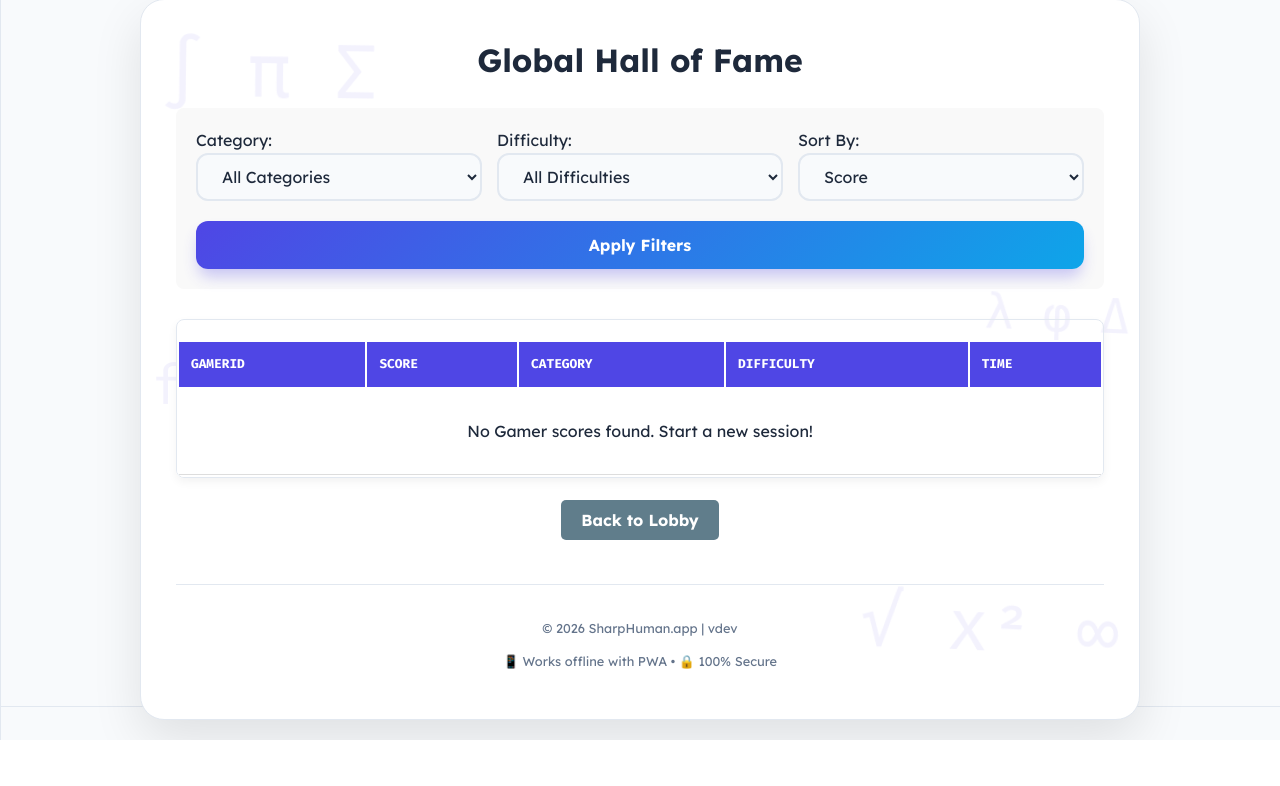
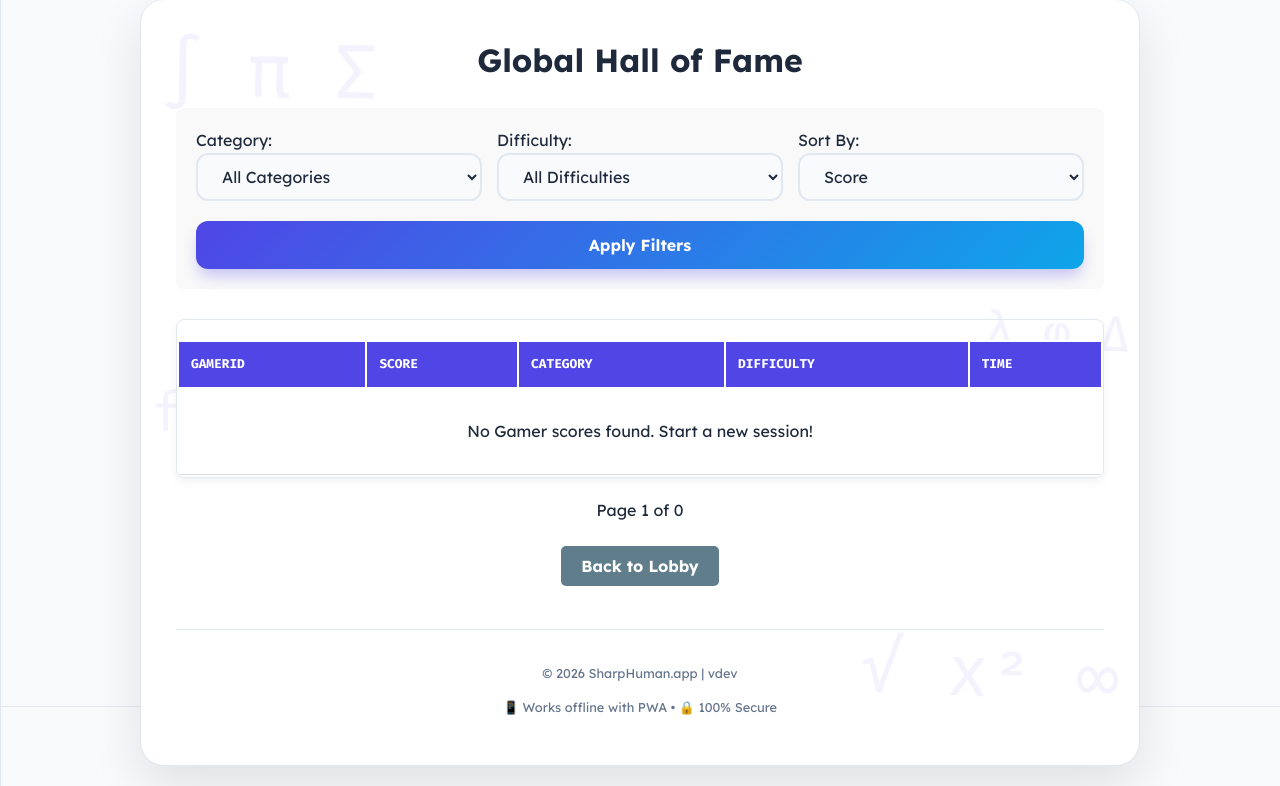
Before and after one commit to bindalmax/MathPuzzle, a Flask app: page /leaderboard in a window 1280 px wide. Shown: the part 94-880 px from the top of the page. Before the commit the page ends 834 px from the top, so only its background shows below. Run offline with Flask 3, Linux system fonts and the light colour scheme; data that the repository does not hold is empty; some libraries are stand-ins or nearby versions.

Commit message:
feat(leaderboard): add pagination and startup challenge category
- Implemented server-side pagination in HighscoreManager.
- Added 'Startup Quest' category filter to the leaderboard.
- Updated the leaderboard template to support paginated data rendering.
- Streamlined the leaderboard route for better performance and usability.

```diff
--- a/app.py
+++ b/app.py
@@ -421,34 +421,23 @@ def restart():
 
 @app.route('/leaderboard')
 def leaderboard():
-    scores = highscore_manager.load()
-
     filter_category = request.args.get('filter_category', 'all')
     filter_difficulty = request.args.get('filter_difficulty', 'all')
+    sort_by = request.args.get('sort_by', 'score')
+    page = int(request.args.get('page', 1))
 
-    if filter_category != 'all':
-        scores = [s for s in scores if s.get('category') == filter_category]
-    if filter_difficulty != 'all':
-        scores = [s for s in scores if s.get('difficulty') == filter_difficulty]
-
-    sort_by = request.args.get('sort_by', 'score')
-    sort_order = request.args.get('sort_order', 'desc')
-
-    reverse = sort_order == 'desc'
-
-    if sort_by == 'score':
-        scores.sort(key=lambda x: x['score'], reverse=reverse)
-    elif sort_by == 'time':
-        scores.sort(key=lambda x: x.get('time_taken', 0), reverse=reverse)
-    elif sort_by == 'name':
-        scores.sort(key=lambda x: x.get('name', ''), reverse=reverse)
+    data = highscore_manager.load(
+        category=filter_category,
+        difficulty=filter_difficulty,
+        sort_by=sort_by,
+        page=page
+    )
 
     return render_template('leaderboard.html',
-                           scores=scores,
-                           sort_by=sort_by,
-                           sort_order=sort_order,
+                           data=data,
                            filter_category=filter_category,
-                           filter_difficulty=filter_difficulty)
+                           filter_difficulty=filter_difficulty,
+                           sort_by=sort_by)
 
 @app.route('/quit')
 def quit_game():
--- a/src/highscore_manager.py
+++ b/src/highscore_manager.py
@@ -22,21 +22,41 @@ class HighscoreManager:
         db.session.add(new_score)
         db.session.commit()
 
-    def load(self):
-        """Loads all highscores and returns them as a list of dictionaries for compatibility."""
-        scores = Highscore.query.order_by(Highscore.score.desc()).all()
-        return [
-            {
-                'name': s.name,
-                'score': s.score,
-                'category': s.category,
-                'difficulty': s.difficulty,
-                'time_taken': s.time_taken,
-                'questions_attempted': s.questions_attempted,
-                'created_at': s.created_at
-            }
-            for s in scores
-        ]
+    def load(self, category=None, difficulty=None, sort_by='score', page=1, per_page=10):
+        """Loads paginated highscores based on filters."""
+        query = Highscore.query
+
+        if category and category != 'all':
+            query = query.filter_by(category=category)
+        if difficulty and difficulty != 'all':
+            query = query.filter_by(difficulty=difficulty)
+
+        if sort_by == 'time':
+            query = query.order_by(Highscore.time_taken.asc())
+        elif sort_by == 'name':
+            query = query.order_by(Highscore.name.asc())
+        else:
+            query = query.order_by(Highscore.score.desc())
+
+        pagination = query.paginate(page=page, per_page=per_page, error_out=False)
+        scores = pagination.items
+
+        return {
+            'scores': [
+                {
+                    'name': s.name,
+                    'score': s.score,
+                    'category': s.category,
+                    'difficulty': s.difficulty,
+                    'time_taken': s.time_taken,
+                    'questions_attempted': s.questions_attempted,
+                    'created_at': s.created_at
+                }
+                for s in scores
+            ],
+            'total_pages': pagination.pages,
+            'current_page': pagination.page
+        }
 
     def save(self, scores):
         """Legacy method for backward compatibility, though no longer needed for DB."""
--- a/src/templates/leaderboard.html
+++ b/src/templates/leaderboard.html
@@ -35,6 +35,7 @@
                         <option value="percentage" {{ 'selected' if filter_category == 'percentage' }}>Percentages</option>
                         <option value="profit" {{ 'selected' if filter_category == 'profit' }}>Profit & Loss</option>
                         <option value="algebra" {{ 'selected' if filter_category == 'algebra' }}>Algebra</option>
+                        <option value="startup_challenge" {{ 'selected' if filter_category == 'startup_challenge' }}>Startup Quest</option>
                     </select>
                 </div>
                 <div>
@@ -72,7 +73,7 @@
                 </tr>
             </thead>
             <tbody>
-                {% for score in scores %}
+                {% for score in data.scores %}
                 <tr>
                     <td>{{ score.name }}</td>
                     <td><strong>{{ score.score }}</strong></td>
@@ -89,6 +90,17 @@
         </table>
     </div>
 
+    <!-- Pagination -->
+    <div style="margin-top: 20px; text-align: center;">
+        {% if data.current_page > 1 %}
+            <a href="{{ url_for('leaderboard', page=data.current_page-1, filter_category=filter_category, filter_difficulty=filter_difficulty, sort_by=sort_by) }}">« Previous</a>
+        {% endif %}
+        <span>Page {{ data.current_page }} of {{ data.total_pages }}</span>
+        {% if data.current_page < data.total_pages %}
+            <a href="{{ url_for('leaderboard', page=data.current_page+1, filter_category=filter_category, filter_difficulty=filter_difficulty, sort_by=sort_by) }}">Next »</a>
+        {% endif %}
+    </div>
+
     <div style="margin-top: 30px;">
         <a href="{{ url_for('index') }}" style="text-decoration:none; background:#607D8B; color:white; padding:10px 20px; border-radius:5px;">Back to Lobby</a>
     </div>
```
Also changed, not shown: 1 other file.
